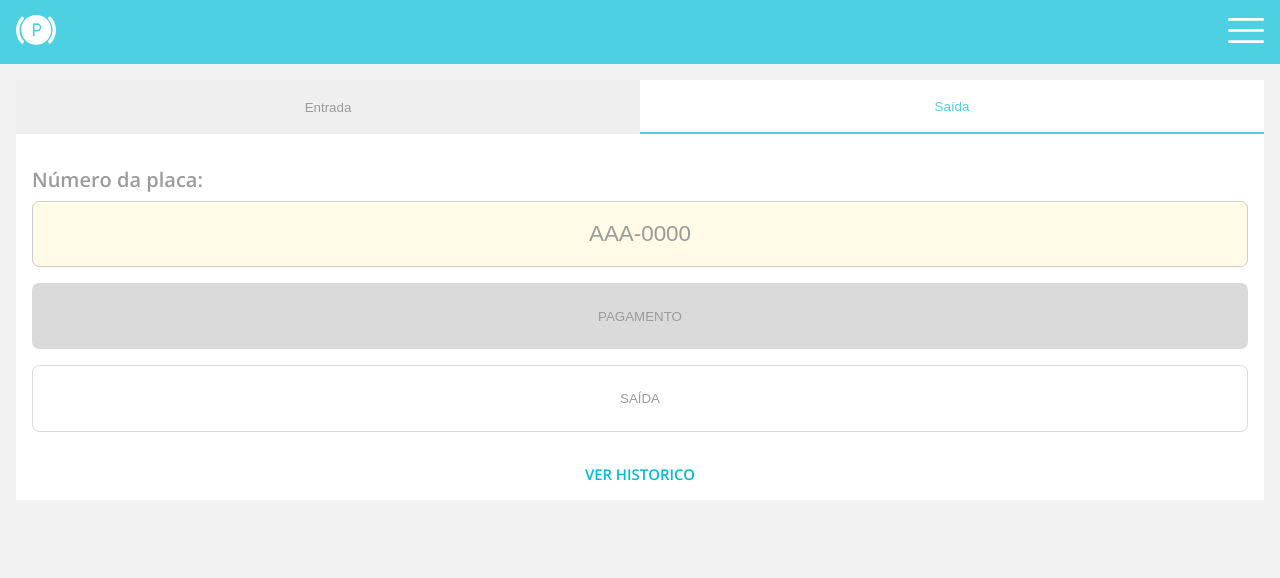
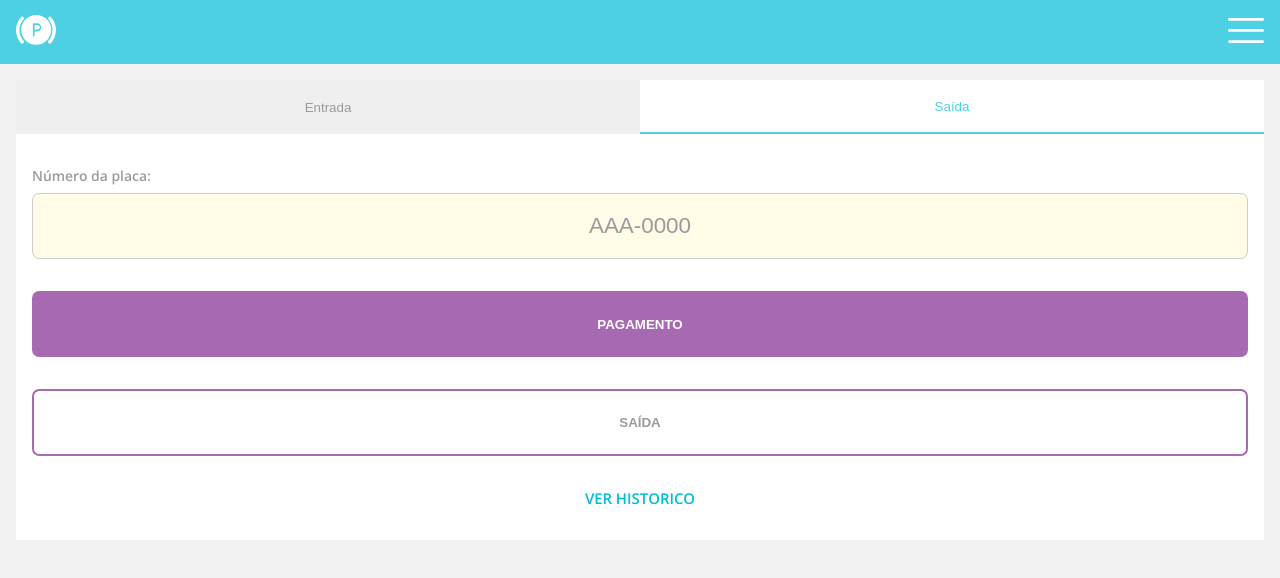
Before and after one commit to 0xb0b1/parking-lot, a React (Create React App) app: page / in a window 1280 px wide. Both pictures are taken after a click on the button "Saída". Shown: the top 578 px of the page. Built offline with nearby package versions, Linux system fonts and the light colour scheme.

Commit message:
button colors validate example

```diff
--- a/src/components/Entrance/index.tsx
+++ b/src/components/Entrance/index.tsx
@@ -3,17 +3,17 @@ import { useForm } from "react-hook-form";
 
 import { Container, Buttons, InputButton, Form, HistoryButton } from "./styles";
 
-interface FormProps {
-  handleSubmit: () => void;
-}
+// interface FormProps {
+//   handleSubmit: () => void;
+// }
 
 function Entrance() {
-  const { handleSubmit } = useForm<FormProps>();
-  const onSubmit = (data: FormProps) => console.log(data);
+  // const { handleSubmit } = useForm<FormProps>();
+  // const onSubmit = (data: FormProps) => console.log(data);
 
   const [inputType, setInputType] = useState("entrada");
 
-  // const [isActiveButton, setIsActiveButton] = useState(false);
+  const [isFormValid, setIsFormValid] = useState(true);
 
   return (
     <Container>
@@ -34,7 +34,7 @@ function Entrance() {
         </InputButton>
       </Buttons>
       {inputType === "entrada" ? (
-        <Form onSubmit={handleSubmit(onSubmit)}>
+        <Form>
           <label>
             Número da placa:
             <input
@@ -42,11 +42,13 @@ function Entrance() {
               pattern="^([A-Z]{3})-[0-9]{4}$"
               placeholder="AAA-0000"
             />
-            <button>CONFIRMAR ENTRADA</button>
           </label>
+          <button className={isFormValid ? "active" : ""}>
+            CONFIRMAR ENTRADA
+          </button>
         </Form>
       ) : (
-        <Form onSubmit={handleSubmit(onSubmit)}>
+        <Form>
           <label>
             Número da placa:
             <input
@@ -54,9 +56,14 @@ function Entrance() {
               pattern="^([A-Z]{3})-[0-9]{4}$"
               placeholder="AAA-0000"
             />
-            <button className="">PAGAMENTO</button>
-            <button className="saida">SAÍDA</button>
           </label>
+          <button className={isFormValid ? "pagamento" : ""}>PAGAMENTO</button>
+          <button
+            className="saida"
+            style={{ border: isFormValid ? "2px solid #A769B2" : "" }}
+          >
+            SAÍDA
+          </button>
         </Form>
       )}
       <HistoryButton>
--- a/src/components/Entrance/styles.ts
+++ b/src/components/Entrance/styles.ts
@@ -27,6 +27,10 @@ export const InputButton = styled.button<InputButtonProps>`
   color: ${(props) => (props.isActive ? `var(--cyan)` : `var(--gray-300)`)};
 `;
 
+interface FormProps {
+  isFormValid: boolean;
+}
+
 export const Form = styled.form`
   display: flex;
   flex-direction: column;
@@ -38,11 +42,13 @@ export const Form = styled.form`
   label {
     display: flex;
     flex-direction: column;
+
     margin: 2rem 1rem;
 
+    font-size: 0.87rem;
+    font-weight: 600;
+
     color: var(--gray-300);
-
-    font-weight: 600;
 
     input {
       height: 4.15rem;
@@ -63,10 +69,14 @@ export const Form = styled.form`
         color: var(--gray-300);
       }
     }
+  }
 
   button {
-      margin-top: 1rem;
+    margin: 0 1rem;
     height: 4.15rem;
+
+    font-weight: 600;
+    font-style: normal;
 
     border-radius: 0.45rem;
 
@@ -78,17 +88,23 @@ export const Form = styled.form`
       background: var(--btn-green);
     }
 
+    &.pagamento {
+      color: var(--white);
+      background: var(--violet);
+    }
+
     &.saida {
       background: var(--white);
       border: 1px solid #dadada;
-      }
+
+      margin-top: 2rem;
     }
   }
 `;
 
 export const HistoryButton = styled.div`
   color: #00bcd4;
-  padding-bottom: 1rem;
+  padding: 2rem 1rem;
 
   cursor: pointer;
 
```
Lines whose indentation alone changed are shown as unchanged.
